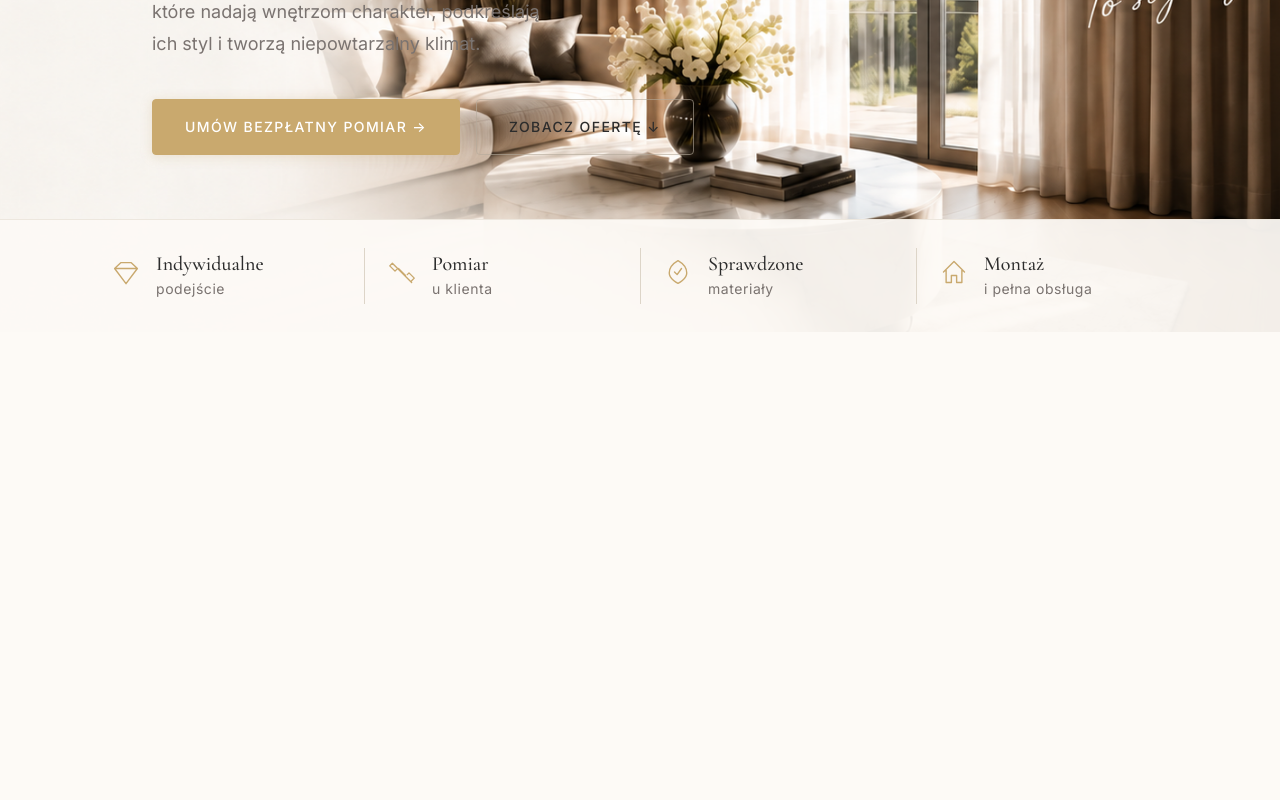
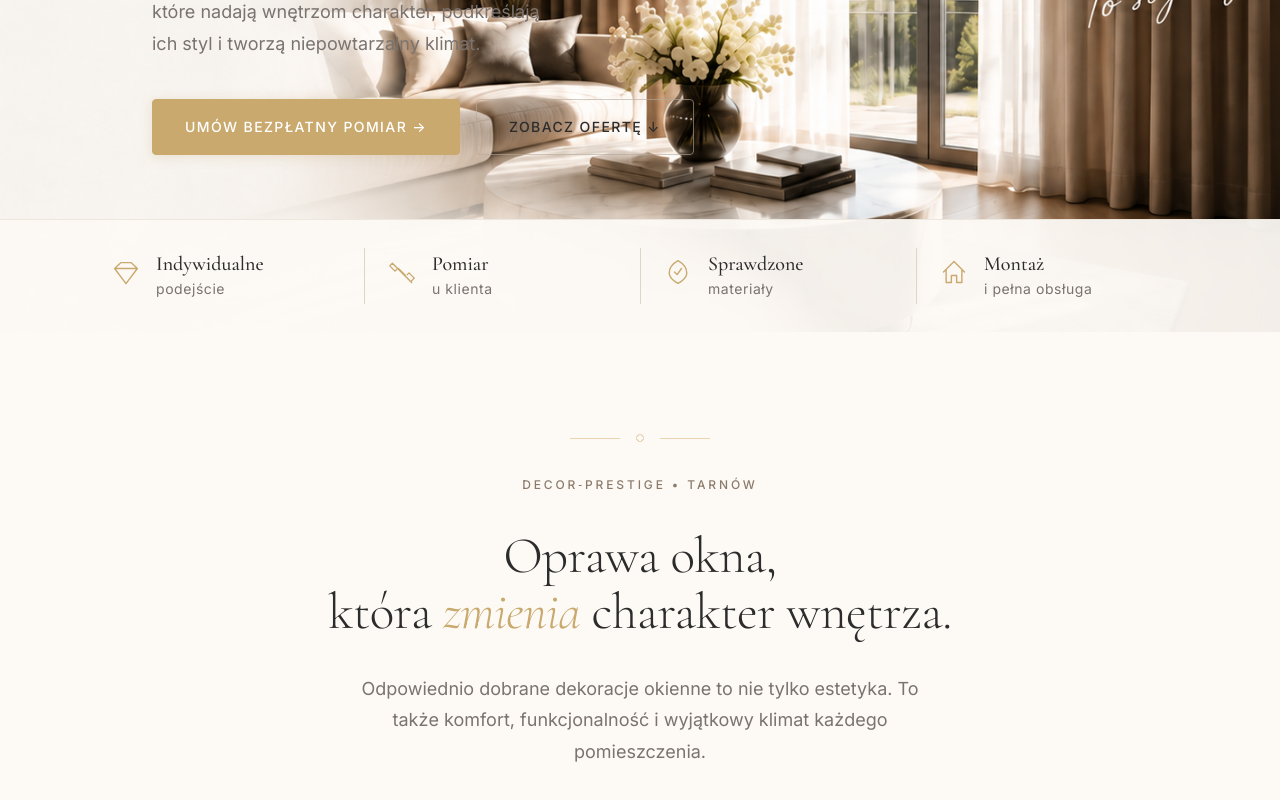
Before and after one commit to web48app/decor-prestige, a React (Vite) app in the folder decor-prestige/: page / in a window 1280 px wide. Shown: the part 468-1268 px from the top of the page. Built offline with nearby package versions, Linux system fonts and the light colour scheme.

Commit message:
feat: Intro section — brand philosophy

```diff
--- a/decor-prestige/src/components/sections/Intro/Intro.jsx
+++ b/decor-prestige/src/components/sections/Intro/Intro.jsx
@@ -1,9 +1,61 @@
+import { useEffect, useRef } from 'react';
+import Container from '../../ui/Container/Container';
 import styles from './Intro.module.css';
 
+/* Subtelny ornament: linia — romb — linia */
+const Ornament = () => (
+  <div className={styles.ornament} aria-hidden="true">
+    <span className={styles.ornamentLine} />
+    <svg className={styles.ornamentDiamond} viewBox="0 0 10 10" width="8" height="8">
+      <rect x="1" y="1" width="8" height="8" transform="rotate(45 5 5)"
+            fill="none" stroke="currentColor" strokeWidth="1" />
+    </svg>
+    <span className={styles.ornamentLine} />
+  </div>
+);
+
 export default function Intro() {
+  const innerRef = useRef(null);
+
+  useEffect(() => {
+    const el = innerRef.current;
+    if (!el) return;
+
+    const observer = new IntersectionObserver(
+      ([entry]) => {
+        if (entry.isIntersecting) {
+          el.classList.add(styles.visible);
+          observer.disconnect();
+        }
+      },
+      { threshold: 0.25 }
+    );
+
+    observer.observe(el);
+    return () => observer.disconnect();
+  }, []);
+
   return (
-    <section id="intro" className={styles.section}>
-      {/* Intro — sekcja zostanie zaprojektowana w osobnym prompcie */}
+    <section id="intro" className={styles.intro} aria-labelledby="intro-heading">
+      <Container>
+        <div className={`${styles.inner} ${styles.fadeIn}`} ref={innerRef}>
+
+          <Ornament />
+
+          <p className={styles.eyebrow}>DECOR‑PRESTIGE&nbsp;•&nbsp;TARNÓW</p>
+
+          <h2 id="intro-heading" className={styles.heading}>
+            Oprawa okna,<br />
+            która <em className={styles.headingAccent}>zmienia</em> charakter&nbsp;wnętrza.
+          </h2>
+
+          <p className={styles.lead}>
+            Odpowiednio dobrane dekoracje okienne to nie tylko estetyka.
+            To także komfort, funkcjonalność i wyjątkowy klimat każdego pomieszczenia.
+          </p>
+
+        </div>
+      </Container>
     </section>
   );
 }
--- a/decor-prestige/src/components/sections/Intro/Intro.module.css
+++ b/decor-prestige/src/components/sections/Intro/Intro.module.css
@@ -1,3 +1,116 @@
-.section {
-  /* Styles zostaną dodane w osobnym prompcie */
+/* ============================================================
+   INTRO — filozofia marki, sekcja przejściowa
+   Typograficzna, minimalistyczna, premium.
+   ============================================================ */
+
+.intro {
+  background-color: var(--color-bg);
 }
+
+/* ---- Fade-in on scroll ---- */
+.fadeIn {
+  opacity: 0;
+  transform: translateY(20px);
+  transition: opacity 0.9s ease, transform 0.9s ease;
+}
+
+.visible {
+  opacity: 1;
+  transform: translateY(0);
+}
+
+/* ---- Inner — wyśrodkowana kolumna ---- */
+.inner {
+  display: flex;
+  flex-direction: column;
+  align-items: center;
+  text-align: center;
+  max-width: 680px;
+  margin: 0 auto;
+}
+
+/* ---- Ornament ---- */
+.ornament {
+  display: flex;
+  align-items: center;
+  gap: var(--space-4);
+  margin-bottom: var(--space-8);
+  width: 140px;
+  color: var(--color-accent);
+}
+
+.ornamentLine {
+  flex: 1;
+  height: 1px;
+  background: var(--color-accent-light);
+}
+
+.ornamentDiamond {
+  flex-shrink: 0;
+  display: block;
+}
+
+/* ---- Eyebrow ---- */
+.eyebrow {
+  font-family: var(--font-body);
+  font-size: var(--font-size-xs);
+  font-weight: 500;
+  letter-spacing: 0.24em;
+  text-transform: uppercase;
+  color: var(--color-taupe);
+  margin-bottom: var(--space-8);
+}
+
+/* ---- Heading ---- */
+.heading {
+  font-family: var(--font-heading);
+  font-size: clamp(2.4rem, 4vw, 3.8rem);
+  font-weight: 300;
+  line-height: 1.1;
+  letter-spacing: -0.01em;
+  color: var(--color-text);
+  margin-bottom: var(--space-8);
+  font-style: normal;
+}
+
+.headingAccent {
+  font-style: italic;
+  color: var(--color-accent);
+}
+
+/* ---- Lead text ---- */
+.lead {
+  font-family: var(--font-body);
+  font-size: var(--font-size-md);
+  line-height: 1.75;
+  color: var(--color-text-muted);
+  max-width: 580px;
+}
+
+/* ============================================================
+   RESPONSIVE
+   ============================================================ */
+
+@media (max-width: 600px) {
+  .inner {
+    max-width: 100%;
+  }
+
+  .heading {
+    font-size: clamp(1.9rem, 7vw, 2.6rem);
+    line-height: 1.12;
+  }
+
+  .lead {
+    font-size: var(--font-size-base);
+  }
+
+  .eyebrow {
+    font-size: 0.65rem;
+    letter-spacing: 0.2em;
+  }
+
+  .ornament {
+    width: 100px;
+  }
+}
```
